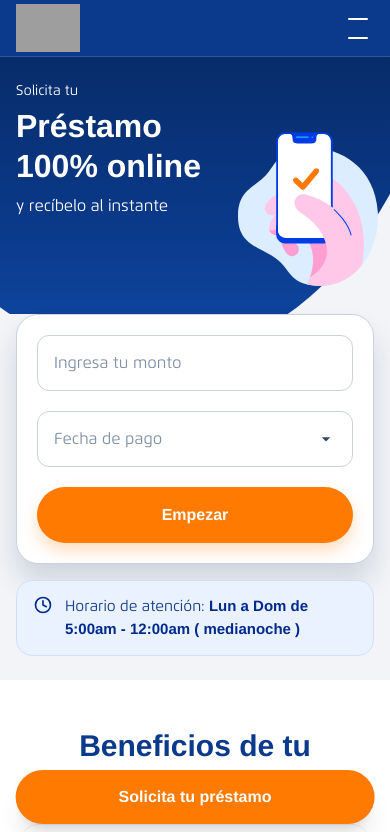
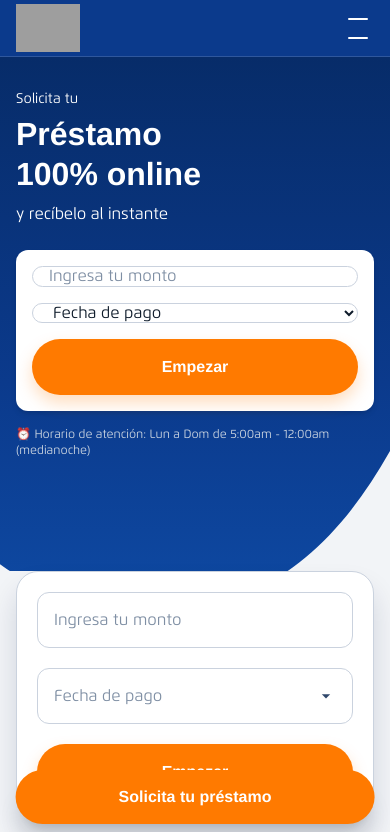
Before and after one commit to bcpevaluate-collab/evaluate-bcp, a Next.js app: page / in a window 390 px wide. Shown: the top 832 px of the page. Built offline with nearby package versions, Linux system fonts and the light colour scheme; grey boxes are pictures that could not be loaded; a web font is replaced by a local one.

Commit message:
feat(hero): mejorar versión desktop con layout responsive

```diff
--- a/components/Hero.tsx
+++ b/components/Hero.tsx
@@ -4,49 +4,64 @@ import Image from "next/image";
 export default function Hero() {
   return (
     <section
-      className="relative overflow-hidden text-white pb-36"
+      className="relative overflow-hidden text-white pb-40"
       style={{
-        // gradiente muy parecido al real (ligeramente más oscuro)
         background:
           "linear-gradient(180deg, #072C69 0%, #0B3A8C 58%, #0E4AA4 100%)",
       }}
     >
-      {/* Contenido a la izquierda */}
-      <div className="container-max relative z-10 pt-6 md:pt-8">
-        <div className="grid grid-cols-12">
+      <div className="container-max relative z-10 pt-8 md:pt-12">
+        <div className="grid grid-cols-12 items-center gap-6">
+          {/* Texto lado izquierdo */}
           <div className="col-span-12 md:col-span-7">
             <p className="text-[14px] md:text-[16px] font-[400] mb-1">
               Solicita tu
             </p>
 
-            {/* Título en 2 líneas: 32/40, Demi (600), lh 1.25 */}
-            <h1 className="text-[32px] md:text-[40px] font-[600] leading-[1.25] mb-2 max-w-[22rem]">
+            <h1 className="text-[32px] md:text-[44px] font-[600] leading-[1.25] mb-2 max-w-[22rem] md:max-w-full">
               <span>Préstamo</span>
-              <br className="block" />
+              <br />
               <span>100% online</span>
             </h1>
 
-            <p className="text-[16px] md:text-[18px] font-[400] mt-1">
+            <p className="text-[16px] md:text-[20px] font-[400] mt-1">
               y recíbelo al instante
             </p>
+
+            {/* Formulario */}
+            <div className="bg-white rounded-xl shadow-md mt-6 p-4 flex flex-col md:flex-row gap-4 text-black max-w-lg">
+              <input
+                type="number"
+                placeholder="Ingresa tu monto"
+                className="flex-1 input-bcp"
+              />
+              <select className="flex-1 input-bcp">
+                <option>Fecha de pago</option>
+              </select>
+              <button className="btn-bcp md:w-auto px-6">Empezar</button>
+            </div>
+
+            {/* Horario */}
+            <p className="mt-4 text-xs md:text-sm text-[#cbd5e1]">
+              ⏰ Horario de atención: Lun a Dom de 5:00am - 12:00am (medianoche)
+            </p>
+          </div>
+
+          {/* Ilustración lado derecho */}
+          <div className="hidden md:block col-span-5 text-center">
+            <Image
+              src="/hero-illustration.svg"
+              alt="Préstamo online"
+              width={320}
+              height={320}
+              priority
+              className="mx-auto w-[220px] md:w-[300px] lg:w-[360px] h-auto"
+            />
           </div>
         </div>
       </div>
 
-      {/* Ilustración: derecha + centrada vertical. Más pequeña. */}
-      <Image
-        src="/hero-illustration.svg"    // tu SVG en /public
-        alt="Préstamo online"
-        width={180}
-        height={180}
-        priority
-        className="
-          pointer-events-none absolute right-3 md:right-6 top-1/2 -translate-y-1/2 z-10
-          w-[140px] h-auto md:w-[160px]
-        "
-      />
-
-      {/* Curva EXACTA pintando el color de la sección siguiente */}
+      {/* Curva inferior */}
       <svg
         viewBox="0 0 1200 168"
         preserveAspectRatio="none"
@@ -57,7 +72,6 @@ export default function Hero() {
         <path
           d="M1200 0v168H0v-54.708c118.333 28.97 304 42.722 557 41.26C810 153.087 1024.333 101.57 1200 0z"
           fill="#F2F4F7"
-          fillRule="evenodd"
         />
       </svg>
     </section>
```
